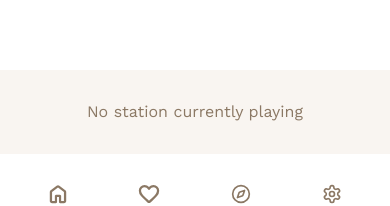
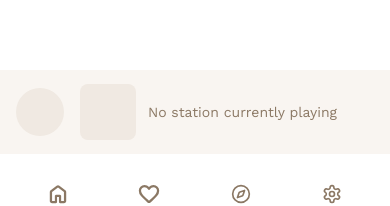
Before and after one commit to Rich1997/radioso, a React (Vite) app: page /search/1 in a window 390 px wide. Shown: the part 610-816 px from the top of the page. Built offline with nearby package versions, Linux system fonts and the light colour scheme; no server answers.

Commit message:
Change audioplayer skeleton UI on mobile

```diff
--- a/src/components/AudioPlayer.tsx
+++ b/src/components/AudioPlayer.tsx
@@ -136,14 +136,23 @@ const AudioPlayer: React.FC<AudioPlayerProps> = ({
                                         <div className="sm:block hidden">{renderPlayPauseButton(40)}</div>
                                     </button>
                                 </div>
-                                <div className="flex gap-2 sm:gap-4 items-center">
+                                <div className="flex sm:gap-4 gap-3 items-center">
+                                    <div className="sm:hidden block">
+                                        <Thumbnail
+                                            key={`mobile-${stationName}`}
+                                            size="56"
+                                            imgSrc={thumb}
+                                            stationName={stationName}
+                                        />
+                                    </div>
+                                    <div className="sm:block hidden">
                                         <Thumbnail
                                             key={`mobile-${stationName}`}
                                             size="64"
                                             imgSrc={thumb}
                                             stationName={stationName}
                                         />
-
+                                    </div>
                                     <div className="flex flex-col items-start">
                                         <div className="font-bold text-ellipsis line-clamp-1 break-all max-w-md sm:text-base text-sm text-left">
                                             {stationName}
--- a/src/components/AudioPlayerSkeleton.tsx
+++ b/src/components/AudioPlayerSkeleton.tsx
@@ -1,12 +1,14 @@
 const AudioPlayerSkeleton = () => {
     return (
-        <div className="flex w-full h-full select-none items-center p-4 sm:gap-4 gap-0 justify-between">
+        <div className="flex w-full h-full select-none items-center p-4 gap-4 sm:justify-between justify-start">
             <div className="flex items-center justify-center">
-                <div className="rounded-full h-10 w-10 bg-input items-center justify-center text-muted sm:block hidden" />
+                <div className="rounded-full sm:h-10 sm:w-10 h-12 w-12 bg-input items-center justify-center text-muted" />
             </div>
-            <div className="flex items-center gap-4 mx-auto">
-                <div className="h-[72px] w-[72px] bg-input rounded-lg sm:block hidden" />
-                <div className="text-muted-foreground sm:mx-0 mx-auto">No station currently playing</div>
+            <div className="flex items-center sm:gap-4 gap-3">
+                <div className="sm:h-[72px] sm:w-[72px] h-14 w-14 bg-input rounded-lg" />
+                <div className="text-muted-foreground sm:mx-0 mx-auto sm:text-base text-sm">
+                    No station currently playing
+                </div>
             </div>
             <div className="h-6 w-[114px] bg-input rounded-lg sm:block hidden" />
         </div>
```
Lines whose indentation alone changed are shown as unchanged.
